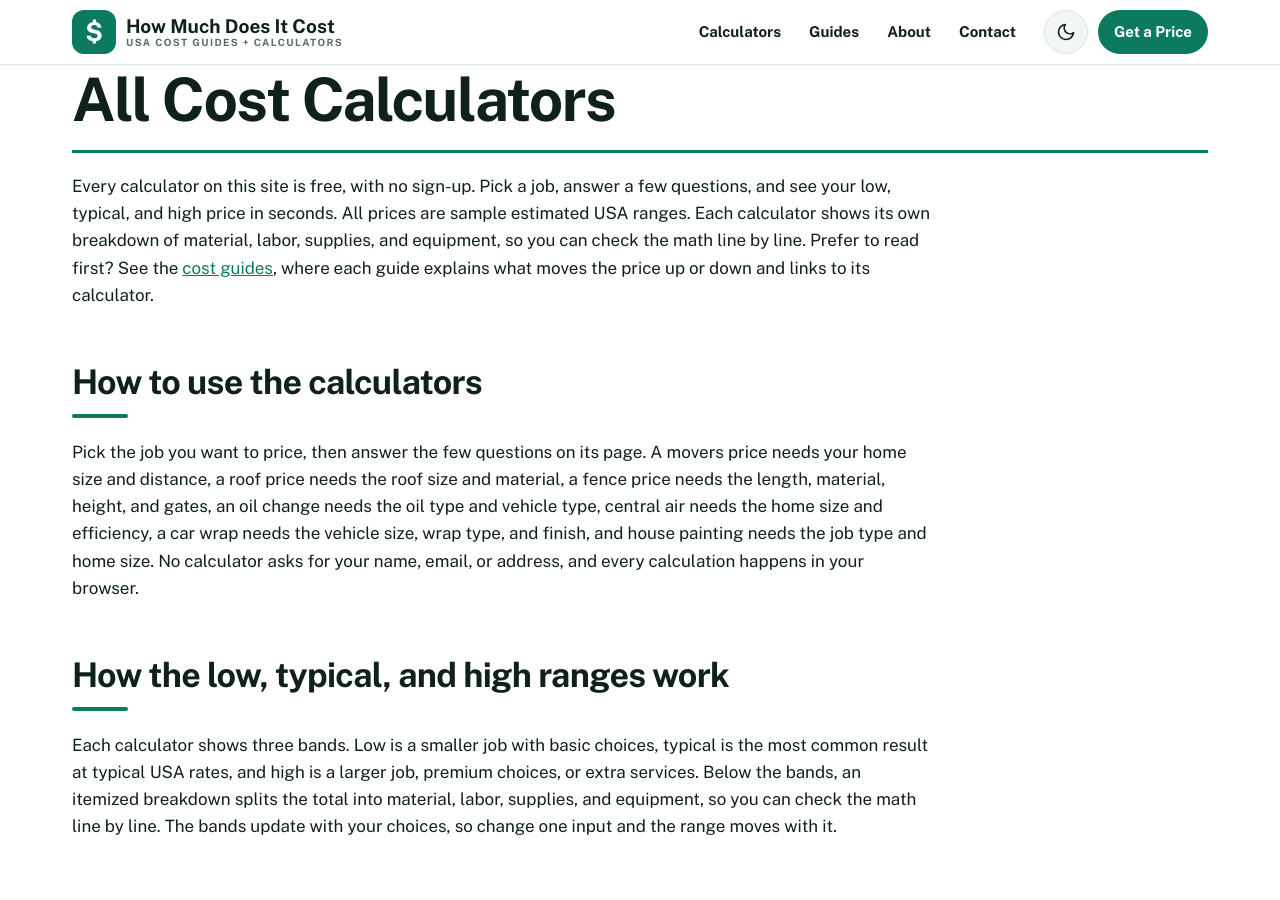
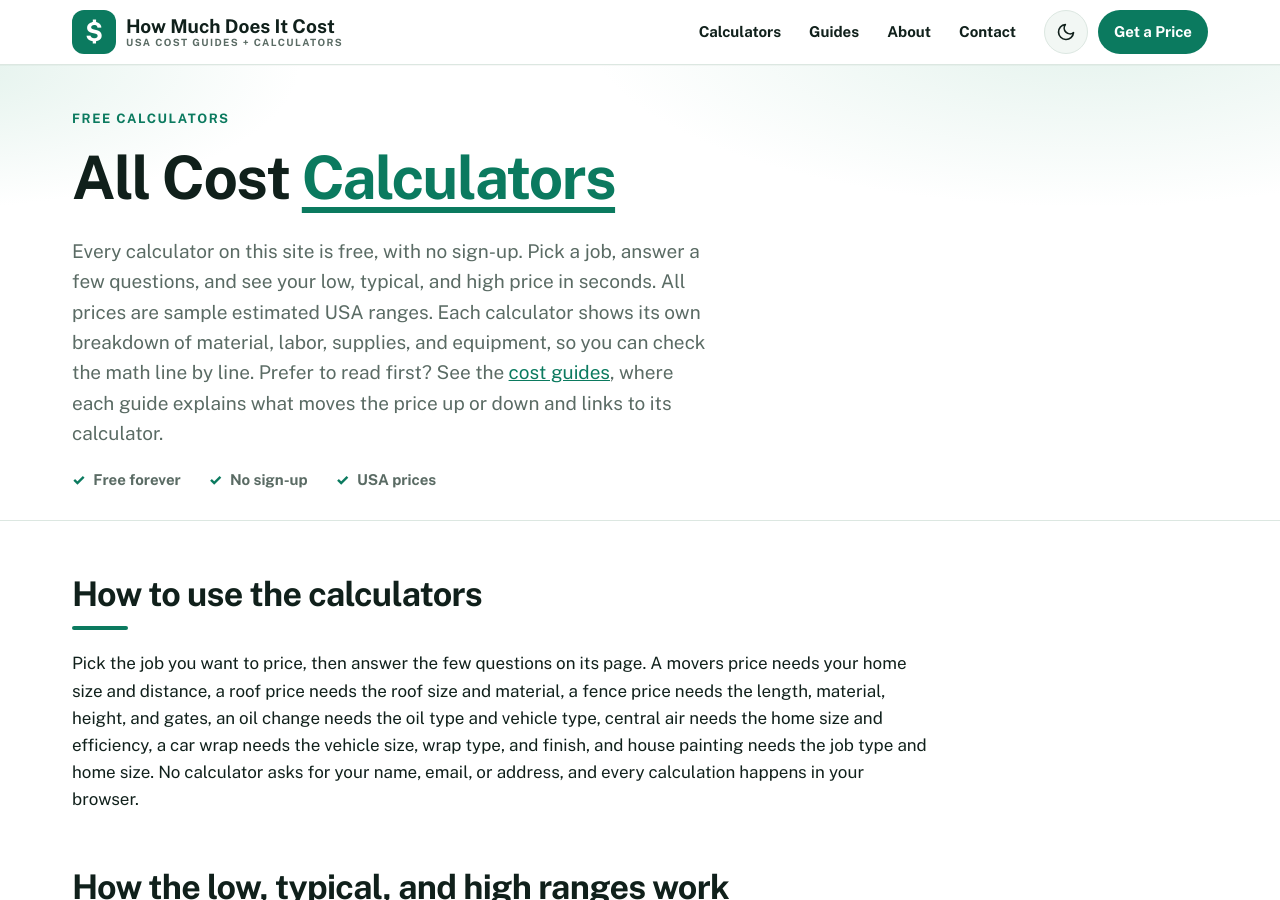
Before and after one commit to zaidmeo09-dhangal/howmuchdoesitcostusa, a Jekyll site: the page built from tools.md, in a window 1280 px wide and 900 px high. Built offline with Jekyll 4.4.1, drawn with Linux system fonts in a browser that asks for light colours; some web fonts are replaced.

Commit message:
Initial deploy: add tools.md

```diff
--- a/tools.md
+++ b/tools.md
@@ -15,9 +15,19 @@ schema: |
   }
 ---
 
+<section class="hero">
+  <div class="wrap">
+    <p class="kicker">Free Calculators</p>
+    <h1>All Cost <span class="accent-u">Calculators</span></h1>
+    <p class="lede">Every calculator on this site is free, with no sign-up. Pick a job, answer a few questions, and see your low, typical, and high price in seconds. All prices are sample estimated USA ranges. Each calculator shows its own breakdown of material, labor, supplies, and equipment, so you can check the math line by line. Prefer to read first? See the <a href="{{ '/blog/' | relative_url }}">cost guides</a>, where each guide explains what moves the price up or down and links to its calculator.</p>
+    <ul class="trust-row">
+      <li>Free forever</li>
+      <li>No sign-up</li>
+      <li>USA prices</li>
+    </ul>
+  </div>
+</section>
 <section class="wrap">
-  <h1>All Cost Calculators</h1>
-  <p>Every calculator on this site is free, with no sign-up. Pick a job, answer a few questions, and see your low, typical, and high price in seconds. All prices are sample estimated USA ranges. Each calculator shows its own breakdown of material, labor, supplies, and equipment, so you can check the math line by line. Prefer to read first? See the <a href="{{ '/blog/' | relative_url }}">cost guides</a>, where each guide explains what moves the price up or down and links to its calculator.</p>
   <h2>How to use the calculators</h2>
   <p>Pick the job you want to price, then answer the few questions on its page. A movers price needs your home size and distance, a roof price needs the roof size and material, a fence price needs the length, material, height, and gates, an oil change needs the oil type and vehicle type, central air needs the home size and efficiency, a car wrap needs the vehicle size, wrap type, and finish, and house painting needs the job type and home size. No calculator asks for your name, email, or address, and every calculation happens in your browser.</p>
   <h2>How the low, typical, and high ranges work</h2>
```
